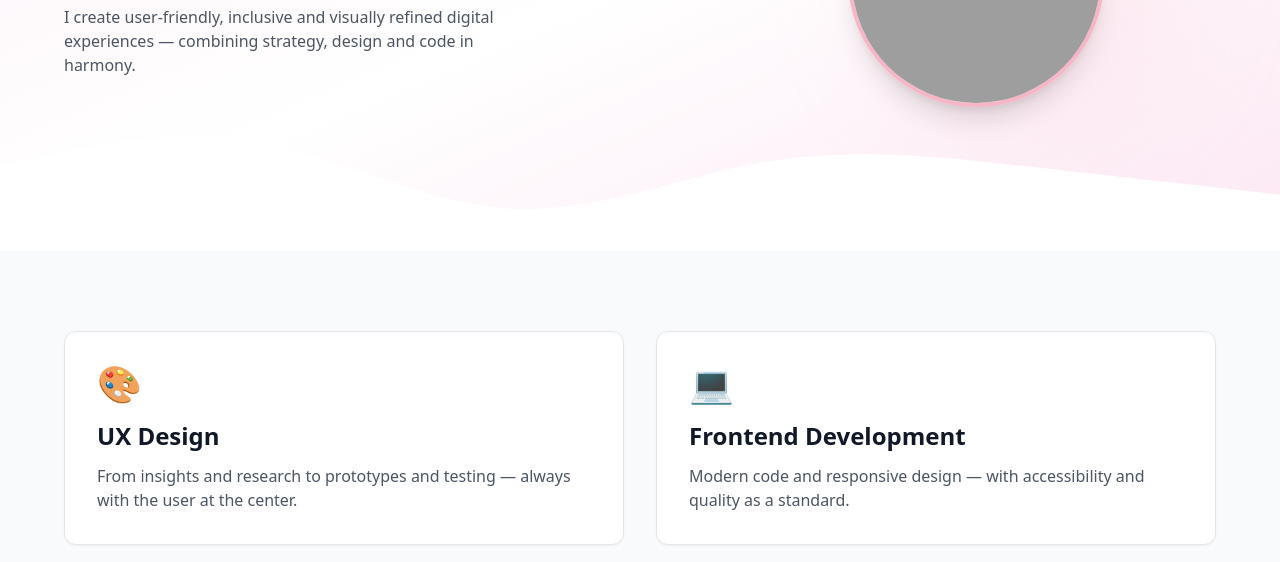
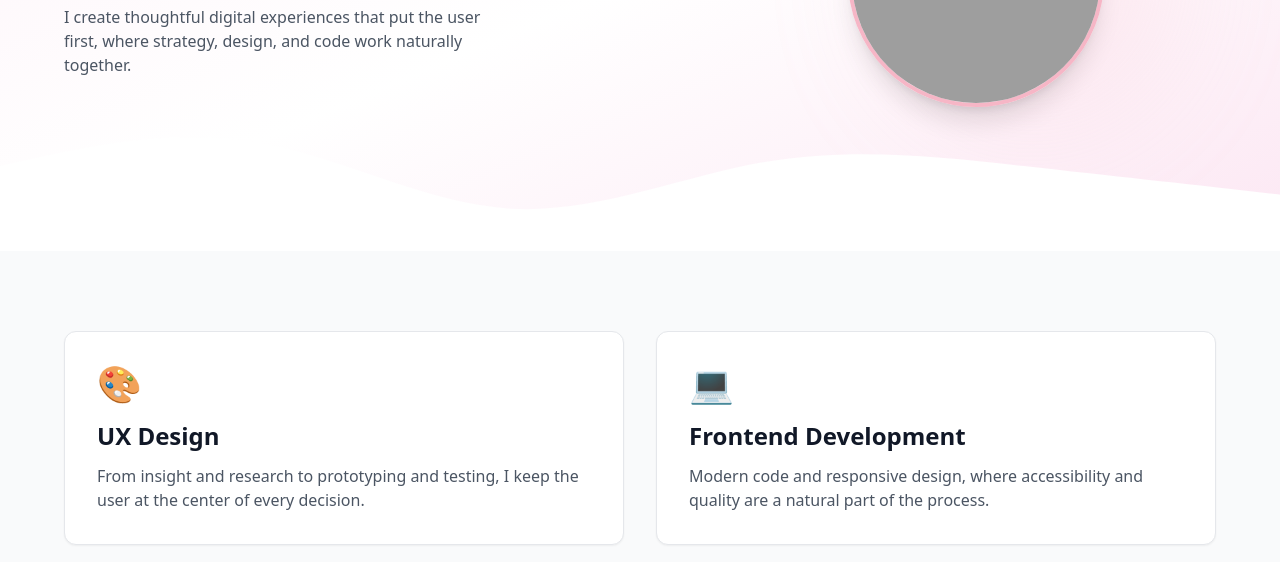
Before and after one commit to ankiiin/portfolio, a website: page html/index_eng.html in a window 1280 px wide. Shown: the part 293-855 px from the top of the page. Drawn offline with Linux system fonts and the light colour scheme; grey boxes are pictures that could not be loaded.

Commit message:
Changed info text

```diff
--- a/html/index_eng.html
+++ b/html/index_eng.html
@@ -19,13 +19,11 @@ html {
 
 <body class="bg-white text-gray-900 dark:bg-gray-900 dark:text-gray-100 font-sans min-h-screen flex flex-col">
 
-<!-- Navbar -->
 <header class="fixed w-full bg-white/80 dark:bg-gray-800/90 backdrop-blur shadow-sm z-50">
     <div class="w-full max-w-6xl mx-auto px-4 py-3 flex justify-between items-center">
       <a href="index_eng.html" class="text-lg font-bold text-[#f6b6c6] dark:text-[#f6b6c6]">
         Anniken Olsen Hammerstad
       </a>
-      <!-- Desktop-nav -->
       <nav class="space-x-4 text-sm md:text-base hidden md:flex items-center">
         <a href="ux_eng.html" class="text-gray-900 dark:text-gray-200 hover:text-[#f6b6c6] dark:hover:text-[#f6b6c6]">UX-design</a>
         <a href="frontend_eng.html" class="text-gray-900 dark:text-gray-200 hover:text-[#f6b6c6] dark:hover:text-[#f6b6c6]">Frontend</a>
@@ -38,11 +36,9 @@ html {
         <button id="theme-toggle" class="ml-4 text-lg text-gray-900 dark:text-gray-200 hover:text-[#f6b6c6] dark:hover:text-[#f6b6c6]">🌙</button>
       </nav>
 
-      <!-- Hamburger icon -->
     <button id="hamburger-btn" class="md:hidden text-2xl text-gray-900 dark:text-gray-100">☰</button>
 </div>
 
-    <!-- Mobilmeny -->
     <div id="mobile-menu" class="hidden absolute right-4 top-16 w-auto flex-col bg-white dark:bg-gray-800 shadow-md p-4 space-y-2 text-left rounded-md md:hidden z-50">
       <a href="ux_eng.html" class="block hover:text-[#f6b6c6]">UX-design</a>
       <a href="frontend_eng.html" class="block hover:text-[#f6b6c6]">Frontend</a>
@@ -57,7 +53,6 @@ html {
 
 <main class="flex-grow">
 
-<!-- Hero -->
 <section class="relative px-4 py-36 bg-gradient-to-br from-pink-50 via-white to-pink-100 dark:from-gray-800 dark:via-gray-900 dark:to-gray-950">
   <div class="max-w-6xl mx-auto flex flex-col md:flex-row items-center gap-12">
     <div class="md:w-2/3 text-center md:text-left space-y-4">
@@ -68,8 +63,7 @@ html {
         UX Designer & Frontend Developer
       </p>
       <p class="mt-4 max-w-md text-gray-600 dark:text-gray-400 text-base mx-auto md:mx-0">
-        I create user-friendly, inclusive and visually refined digital experiences — combining strategy, design and code in harmony.
-      </p>
+        I create thoughtful digital experiences that put the user first, where strategy, design, and code work naturally together.      </p>
     </div>
     <div class="md:w-1/3 relative">
       <img src="../images/Anniken.jpeg" alt="Anniken Olsen Hammerstad"
@@ -82,7 +76,6 @@ html {
   <svg class="absolute bottom-0 left-0 w-full" viewBox="0 0 1440 320"><path fill="#fff" fill-opacity="1" d="M0,224L48,213.3C96,203,192,181,288,197.3C384,213,480,267,576,272C672,277,768,235,864,218.7C960,203,1056,213,1152,224C1248,235,1344,245,1392,250.7L1440,256L1440,320L0,320Z"></path></svg>
 </section>
 
-<!-- Cards -->
 <section id="cards" class="py-20 px-4 bg-gray-50 dark:bg-gray-950">
   <div class="max-w-6xl mx-auto grid grid-cols-1 md:grid-cols-2 gap-8">
     <a href="./ux_eng.html"
@@ -92,8 +85,7 @@ html {
         UX Design
       </h2>
       <p class="text-gray-600 dark:text-gray-300">
-        From insights and research to prototypes and testing — always with the user at the center.
-      </p>
+        From insight and research to prototyping and testing, I keep the user at the center of every decision.      </p>
     </a>
 
     <a href="./frontend_eng.html"
@@ -103,15 +95,13 @@ html {
         Frontend Development
       </h2>
       <p class="text-gray-600 dark:text-gray-300">
-        Modern code and responsive design — with accessibility and quality as a standard.
-      </p>
+        Modern code and responsive design, where accessibility and quality are a natural part of the process.      </p>
     </a>
   </div>
 </section>
 
 </main>
 
-<!-- Footer -->
 <footer class="text-center text-xs text-gray-500 dark:text-gray-400 py-4 bg-gray-50 dark:bg-gray-900 border-t border-gray-200 dark:border-gray-700">
     <div class="flex justify-center gap-6 mb-1">
       <a href="https://www.linkedin.com/in/anniken-olsen-hammerstad-511145370/" target="_blank"
--- a/js/frontend_eng.js
+++ b/js/frontend_eng.js
@@ -1,5 +1,4 @@
 document.addEventListener("DOMContentLoaded", () => {
-    // Typewriter
     const textEl = document.getElementById("typewriter");
     const words = ["efficient", "responsive", "modern", "accessible"];
     let wordIndex = 0;
@@ -29,7 +28,6 @@ document.addEventListener("DOMContentLoaded", () => {
     if (textEl) type();
   });
 
-      // Video hover play/pause
       document.querySelectorAll(".video-card").forEach((card) => {
         const video = card.querySelector("video");
         card.addEventListener("mouseenter", () => {
```
Also changed, not shown: index.html (+3 -13 lines).
